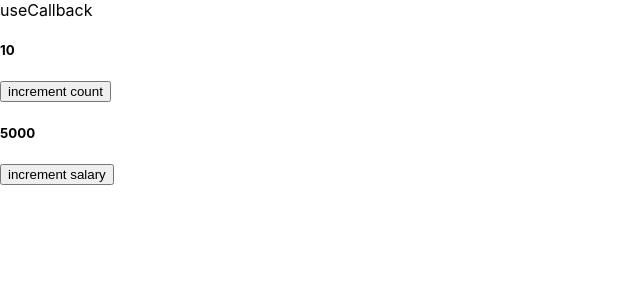
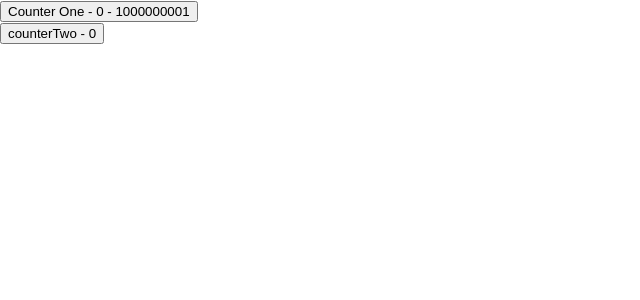
Before and after one commit to Barbarpotato/React-Hook-Fundamental, a React (Create React App) app: page / in a window 1280 px wide. Shown: the top 300 px of the page, without its empty margins (0-640 px from the left). Built offline with nearby package versions, Linux system fonts and the light colour scheme.

Commit message:
useMemo fundamental-1

```diff
--- a/src/App.js
+++ b/src/App.js
@@ -1,28 +1,34 @@
-import { useState, useCallback } from "react";
-import Button from "./components/Button";
-import State from "./components/State";
-import Title from "./components/Title";
-
+import { useMemo, useState } from "react";
 function App() {
 
-  const [count, setCount] = useState(10)
-  const [salary, setSalary] = useState(5000)
+  const [counterOne, setCounterOne] = useState(0)
+  const [counterTwo, setCounterTwo] = useState(0)
 
-  const handleCount = useCallback(() => {
-    setCount(count + 1)
-  }, [count])
+  const handleCounterOne = () => {
+    setCounterOne((prevState) => prevState + 1)
+  }
 
-  const handleSalary = useCallback(() => {
-    setSalary(salary + 5000)
-  }, [salary])
+  const handleCounterTwo = () => {
+    setCounterTwo((prevState) => prevState + 1)
+  }
+
+  const ExpensiveCalculation = useMemo(() => {
+    console.log("Calculating...");
+    let num = 1
+    for (let i = 0; i < 1000000000; i++) {
+      num += 1;
+    }
+    return num;
+  }, [counterOne])
 
   return (
     <div>
-      <Title />
-      <State state={count} type={'count'} />
-      <Button handleClick={handleCount} type={'count'} />
-      <State state={salary} type={'salary'} />
-      <Button handleClick={handleSalary} type={'salary'} />
+      <div>
+        <button onClick={handleCounterOne}> Counter One - {counterOne} - {ExpensiveCalculation}</button>
+      </div>
+      <div>
+        <button onClick={handleCounterTwo}>counterTwo - {counterTwo}</button>
+      </div>
     </div>
   );
 }
--- a/src/components/Button.jsx
+++ /dev/null
@@ -1,11 +0,0 @@
-import React from 'react'
-
-function Button({ handleClick, type }) {
-
-    console.log(`render button - ${type}`)
-
-    return (
-        <button onClick={handleClick}>increment {type}</button>
-    )
-}
-export default React.memo(Button)
--- a/src/components/State.jsx
+++ /dev/null
@@ -1,10 +0,0 @@
-import React from 'react'
-
-function State({ state, type }) {
-    console.log(`render state - ${type}`)
-    return (
-        <h5>{state}</h5>
-    )
-}
-
-export default React.memo(State)
--- a/src/components/Title.jsx
+++ /dev/null
@@ -1,10 +0,0 @@
-import React from 'react'
-
-function Title() {
-    console.log('render title')
-    return (
-        <div>useCallback</div>
-    )
-}
-
-export default React.memo(Title)
```
Also changed, not shown: 1 other file (tests, documents, lock files or other folders).
